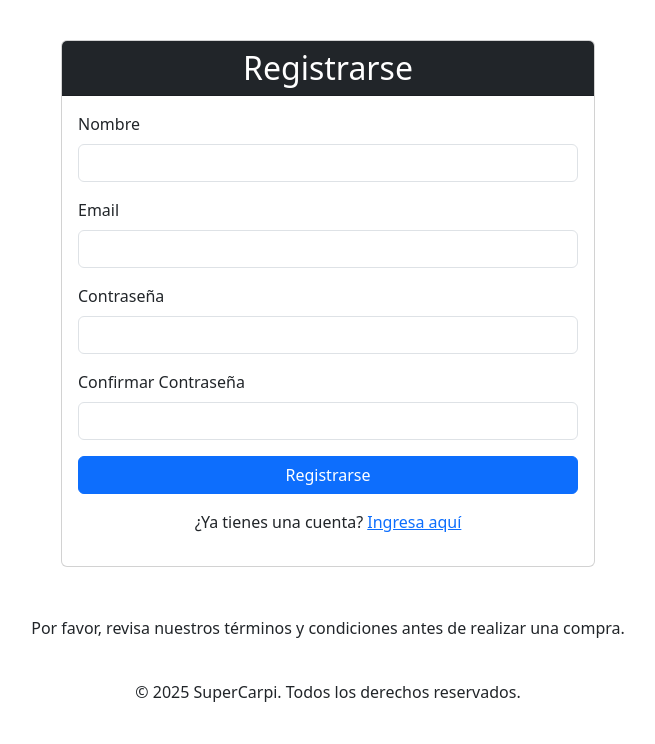
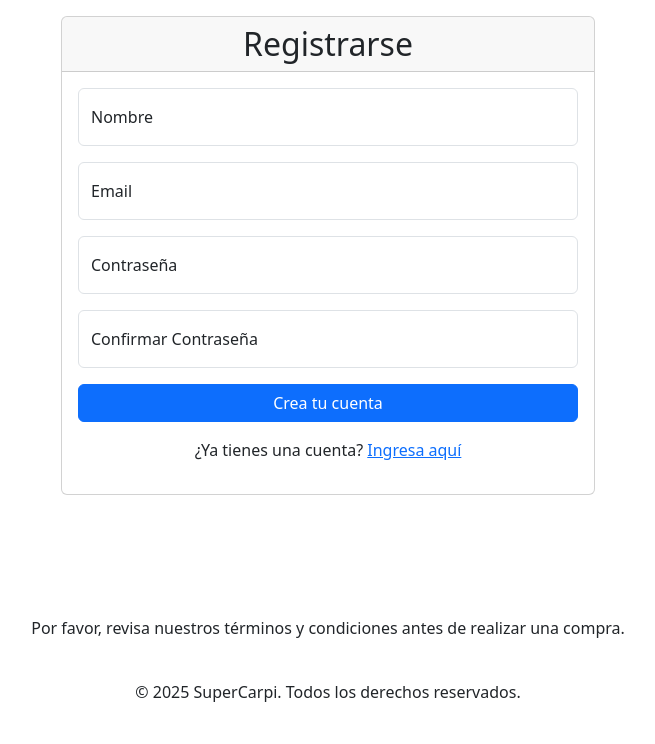
Before and after one commit to BenZim13/Repo-Solis-Zimerman, a CodeIgniter 4 app: the page made by app/Views/autenticacion/registro.php in a window 1280 px wide. Shown: the part 56-800 px from the top of the page, without its empty margins (312-967 px from the left). Run offline with PHP 8.4 and a stand-in for CodeIgniter, Linux system fonts and the light colour scheme; the template is opened without the code that fills it, so the values that code supplies are empty; some libraries are stand-ins or nearby versions.

Commit message:
ingreso, registro y catalogo_vista 23/06

```diff
--- a/app/Views/autenticacion/registro.php
+++ b/app/Views/autenticacion/registro.php
@@ -1,10 +1,10 @@
 <?= $this->extend('templates/main_layout') ?>
 <?= $this->section('content_for_layout') ?>
-<div class="container mt-5">
+<div class="container mt-4 registro">
     <div class="row justify-content-center">
         <div class="col-md-6">
             <div class="card">
-                <div class="card-header bg-dark text-white text-center">
+                <div class="card-header text-center">
                     <h2 class="mb-0"><?= $titulo ?? 'Registrarse' ?></h2>
                 </div>
                 <div class="card-body">
@@ -26,25 +26,32 @@
 
                     <form action="<?= base_url('registrarse') ?>" method="post">
                         <?= csrf_field() ?>
-                        <div class="mb-3">
+                        <div class=" form-floating mb-3">
+                             <input type="text" class="form-control" id="nombre" name="nombre" value="<?= old('nombre') ?>" placeholder="ingrese su nombre" required>
                             <label for="nombre" class="form-label">Nombre</label>
-                            <input type="text" class="form-control" id="nombre" name="nombre" value="<?= old('nombre') ?>" required>
+
                         </div>
-                        <div class="mb-3">
+
+                        <div class=" form-floating mb-3">
+                            <input type="email" class="form-control" id="email" name="email" value="<?= old('email') ?>" placeholder="emailejemplo@gmail.com" required>
                             <label for="email" class="form-label">Email</label>
-                            <input type="email" class="form-control" id="email" name="email" value="<?= old('email') ?>" required>
                         </div>
-                        <div class="mb-3">
+
+                        <div class=" form-floating mb-3">
+                            <input type="password" class="form-control" id="contraseña" name="contraseña" placeholder=" Contraseña" required>
                             <label for="contraseña" class="form-label">Contraseña</label>
-                            <input type="password" class="form-control" id="contraseña" name="contraseña" required>
+
                         </div>
-                        <div class="mb-3">
+
+                        <div class=" form-floating mb-3">
+                            <input type="password" class="form-control" id="confirmar_contraseña" name="confirmar_contraseña" placeholder=" Confirmar contraseña" required>
                             <label for="confirmar_contraseña" class="form-label">Confirmar Contraseña</label>
-                            <input type="password" class="form-control" id="confirmar_contraseña" name="confirmar_contraseña" required>
                         </div>
+
                         <div class="d-grid">
-                            <button type="submit" class="btn btn-primary">Registrarse</button>
+                            <button type="submit" class="btn btn-primary">Crea tu cuenta</button>
                         </div>
+
                     </form>
                     <p class="text-center mt-3">
                         ¿Ya tienes una cuenta? <a href="<?= base_url('ingresar') ?>">Ingresa aquí</a>
```
Also changed, not shown: app/Views/autenticacion/ingreso.php (+9 -6 lines), app/Views/pages/catalogo_vista.php (+34 -48 lines).
